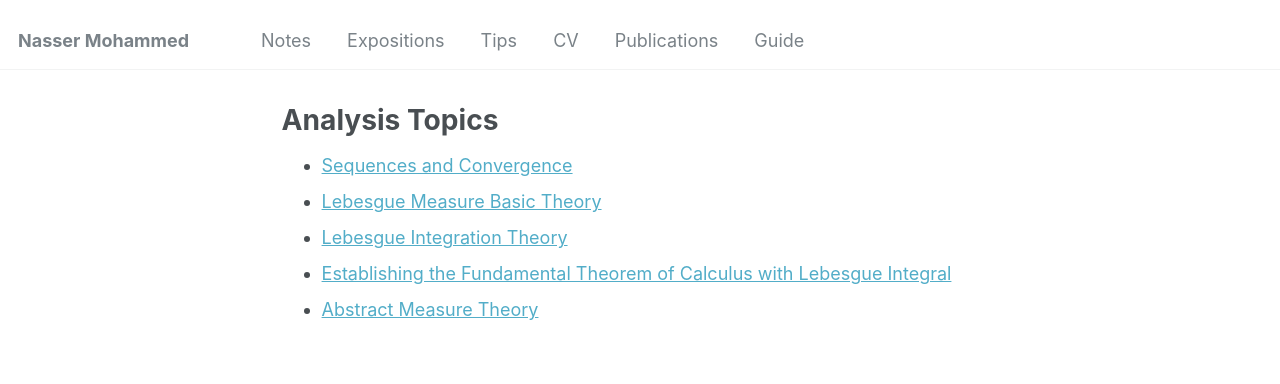
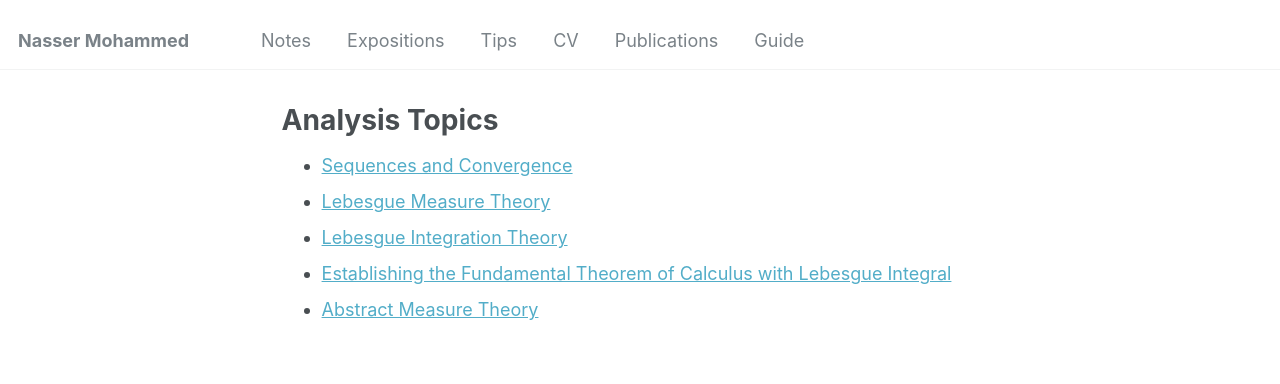
Before and after one commit to Nasser-Mohammed/Nasser-Mohammed.github.io, a Jekyll site: the page built from _pages/notes/analysis/nav.md, in a window 1280 px wide. Shown: the top 384 px of the page. Built offline with Jekyll 4.4.1, drawn with Linux system fonts in a browser that asks for light colours.

Commit message:
Update nav.md

```diff
--- a/_pages/notes/analysis/nav.md
+++ b/_pages/notes/analysis/nav.md
@@ -6,7 +6,7 @@ author_profile: false
 ---
 
 - [Sequences and Convergence](seqandconv.md)
-- [Lebesgue Measure Basic Theory](lebesguemeas.md)
+- [Lebesgue Measure Theory](lebesguemeas.md)
 - [Lebesgue Integration Theory](lebintegral.md)
 - [Establishing the Fundamental Theorem of Calculus with Lebesgue Integral](ftc.md)
 - [Abstract Measure Theory](abstractmeasure.md)
```
